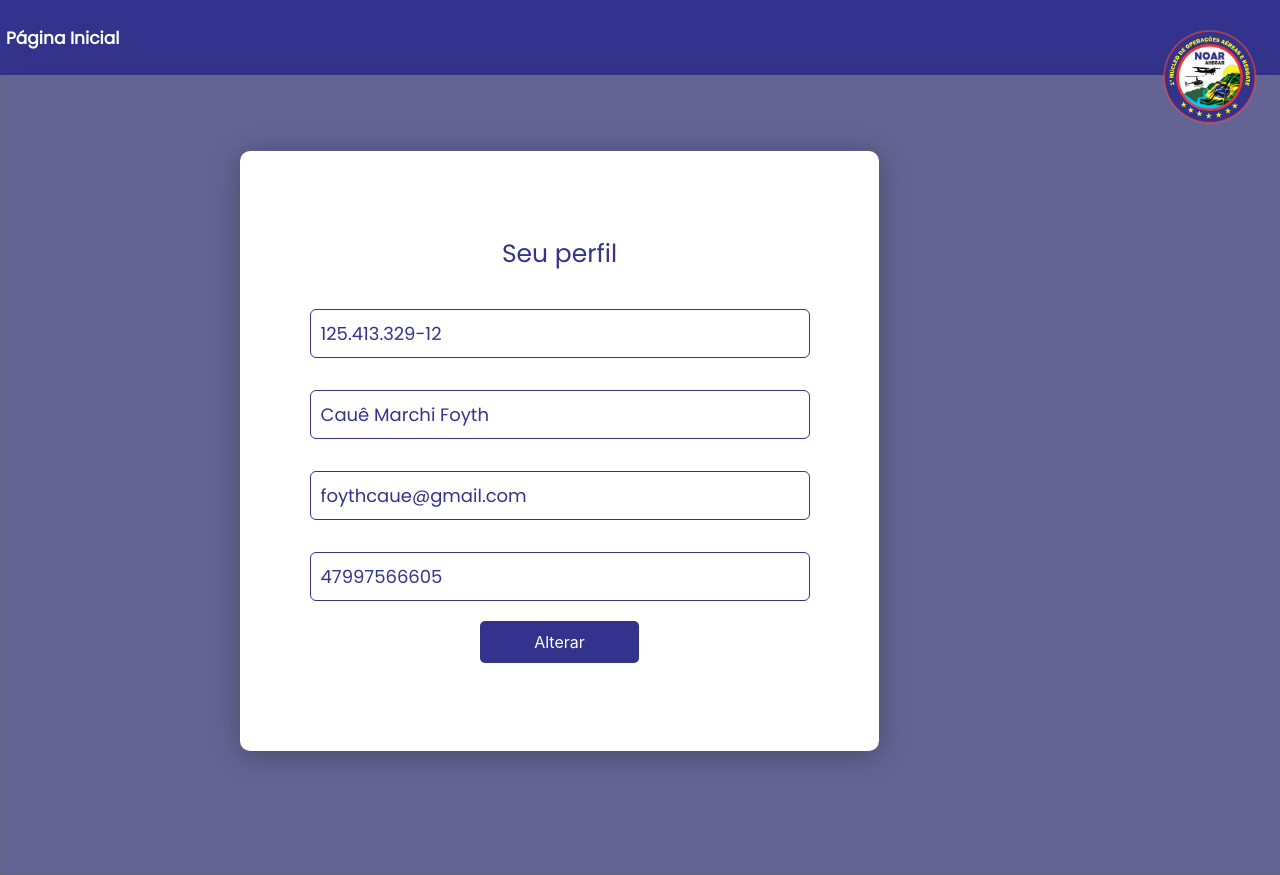
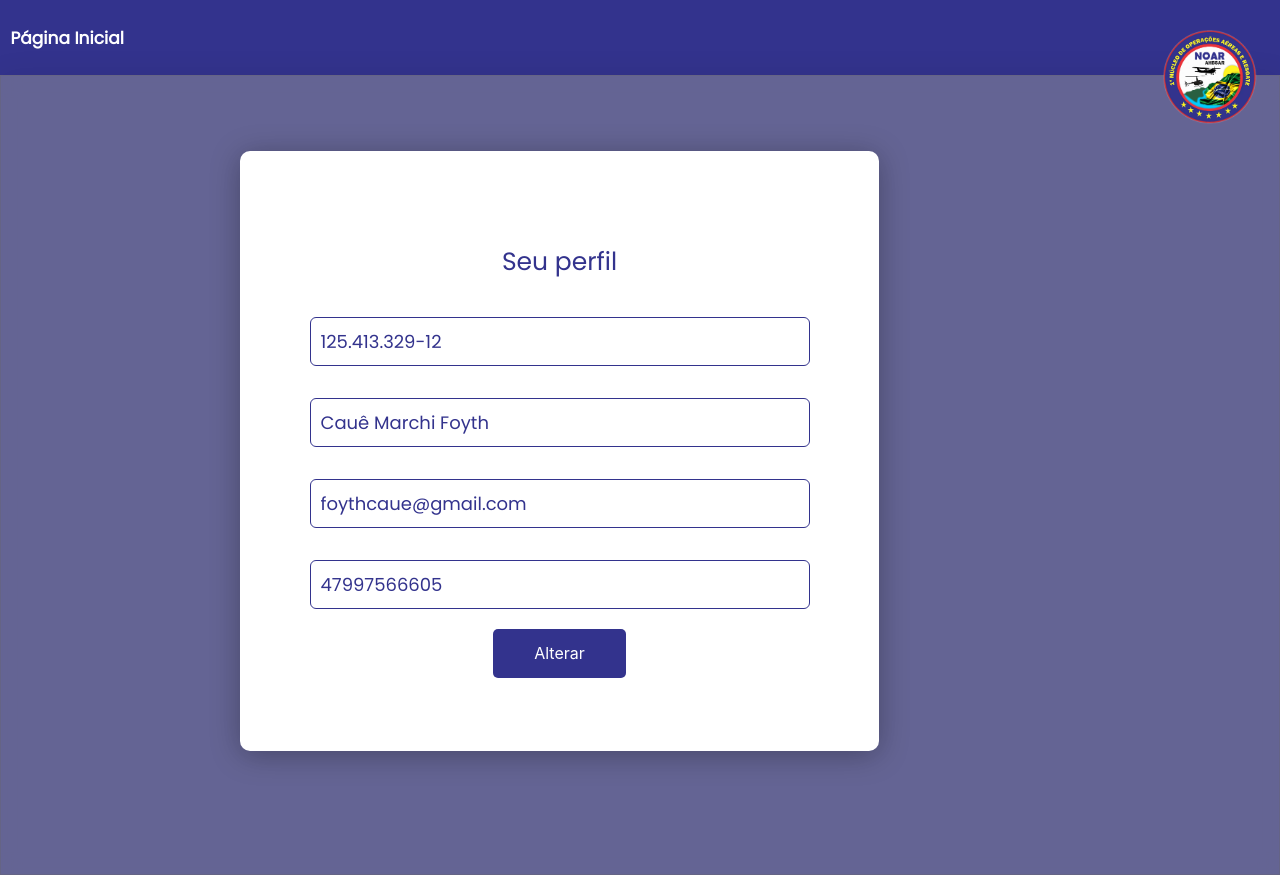
Before and after one commit to CaueFoyth/NOAR, a Flask app: page /perfil in a window 1280 px wide. Run offline with Flask 3, Linux system fonts and the light colour scheme; a user stored in the database is signed in; data comes from the database, SQL or seed files in the repository; some libraries are stand-ins or nearby versions.

Commit message:
perfil/mainpage fix

```diff
--- a/static/mainpageCSS.css
+++ b/static/mainpageCSS.css
@@ -258,7 +258,7 @@
 }
 
 .gerenciar_ocorrencias {
-  width: 90%;
+  width: 50%;
   height: 10%;
   display: flex;
   justify-content: space-around;
--- a/static/mainpageCSS.scss
+++ b/static/mainpageCSS.scss
@@ -281,7 +281,7 @@
 
   .gerenciar_ocorrencias
   {
-    width: 90%;
+    width: 50%;
     height: 10%;
     display: flex;
     justify-content: space-around;
--- a/static/perfilSASS.css
+++ b/static/perfilSASS.css
@@ -29,7 +29,7 @@
   font-family: "Poppins", sans-serif;
 }
 
-main input {
+.userdata {
   margin-top: 2rem;
   width: 100%;
   border: 0;
@@ -123,7 +123,7 @@
   border: 0;
   border-radius: 5px;
   width: 25%;
-  height: 7%;
+  height: 12%;
   color: #Ffffff;
   margin-top: 20px;
   text-decoration: none;
@@ -132,7 +132,7 @@
 }
 
 .modal-backdrop {
-  display: none;
+  z-index: 0;
 }
 
 main input::-moz-placeholder {
--- a/static/perfilSASS.scss
+++ b/static/perfilSASS.scss
@@ -34,7 +34,7 @@
   font-family: "Poppins", sans-serif;
 }
 
-main input {
+.userdata{
   margin-top: 2rem;
   width: 100%;
   border: 0;
@@ -148,7 +148,7 @@
   border: 0;
   border-radius: 5px;
   width: 25%;
-  height: 7%;
+  height: 12%;
   color: $secundaria;
   margin-top: 20px;
   text-decoration: none;
@@ -157,7 +157,7 @@
 }
 .modal-backdrop
 {
-  display: none;
+  z-index: 0;
 }
 main input::-moz-placeholder {
   color: #fff;
--- a/templates/mainpage.html
+++ b/templates/mainpage.html
@@ -20,7 +20,7 @@
         <main class="background">
 
             <div class="header">
-                    <img class="logo" src="static/img/logo_pequena.png" style="scale: 25%">
+                    <img class="logo" src="static/img/logo_pequena.png" style="scale: 40%">
 
 
                     <a class="user" onclick="Perfil();"><ion-icon name="person-circle-outline"></ion-icon></a>
--- a/templates/perfil.html
+++ b/templates/perfil.html
@@ -15,7 +15,7 @@
     {% block body %}
     <!-- Cabeçalho contendo as opções que o ADM poderá utilizar -->
         <section class="options">
-            <form class="button-redirect" action="/ocorrencias"><button onclick="Redirecionar()" class="button-redirect">Página Inicial</button></form>
+            &nbsp; <form class="button-redirect" action="/ocorrencias"><button onclick="Redirecionar()" class="button-redirect">Página Inicial</button></form>
 
             <script>
 
@@ -41,62 +41,21 @@
                             {% for row in perfil %}
                                 <div class="container">
                                     <h2 class="headtext">Seu perfil</h2>
-                                    <input type="text" id="cpf" name="cpf" class="input" value="{{row.1}}" readonly>
-                                </div>
-                                <div class="container">
-                                    <input type="text" name="senha" class="input" value="{{row.4}}" readonly>
-                                </div>
-                                <div class="container">
-                                    <input type="text" name="senha" class="input" value="{{row.5}}" readonly>
-                                </div>
-                                <div class="container">
-                                    <input type="text" name="senha" class="input" value="{{row.6}}" readonly>
+                                    <input type="text" id="cpf" name="cpf" class="userdata" value="{{row.1}}" readonly>
                                 </div>
 
-                                <div id="modaledit{{row.0}}" class="modal fade" role="dialog">
-                                    <div class="modal-dialog">
-                                        <div class="modal-content">
-                                            <div class="modal-header">
-                                                <h4 class="modal-title">Alterar Perfil</h4>
-                                            </div>
+                                <div class="container">
+                                    <input type="text" name="senha" class="userdata" value="{{row.4}}" readonly>
+                                </div>
 
-                                            <div class="modal-body">
-                                                <form action="/alterar" method="POST">
-                                                    <div class="form-group">
-                                                        <label>Nome:</label>
-                                                        <input type="hidden" name="id" value="{{row.0}}">
-                                                        <input type="text" class="form-control" name="nome" value="{{row.4}}" required>
-                                                    </div>
+                                <div class="container">
+                                    <input type="text" name="senha" class="userdata" value="{{row.5}}" readonly>
+                                </div>
 
-                                                    <div class="form-group">
-                                                        <label>Email:</label>
-                                                        <input type="text" class="form-control" name="email" value="{{row.5}}" required>
-                                                    </div>
+                                <div class="container">
+                                    <input type="text" name="senha" class="userdata" value="{{row.6}}" readonly>
+                                </div>
 
-                                                    <div class="form-group">
-                                                        <label>CPF:</label>
-                                                        <input type="text" class="form-control"  id="cpf" name="cpf" onkeyup="ValidarCPF();" value="{{row.1}}" required>
-                                                    </div>
-
-
-                                                    <div class="form-group">
-                                                        <label>Telefone:</label>
-                                                        <input type="text" class="form-control" name="telefone" value="{{row.6}}" required>
-                                                    </div>
-
-                                                    <div class="form-group">
-                                                        <button class="btn btn-primary">Alterar</button>
-                                                    </div>
-
-                                                    <div class="modal-footer">
-                                                        <button type="button" class="btn btn-secondary" data-dismiss="modal">Fechar</button>
-                                                    </div>
-
-                                                </form>
-                                            </div>
-                                        </div>
-                                    </div  >
-                                </div>
 
                                 <button href="/alterar/{{row.0}}" class="edit_profile" id="alterar" data-toggle="modal" data-target="#modaledit{{row.0}}">Alterar</button>
 
```
Also changed, not shown: 1 other file.
